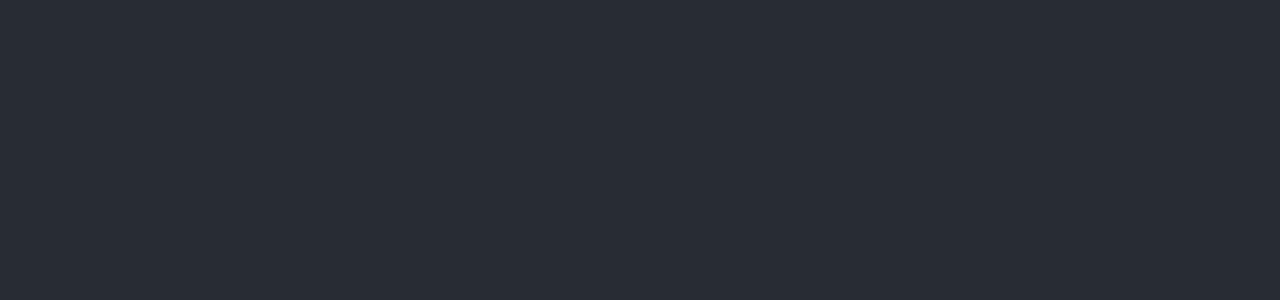
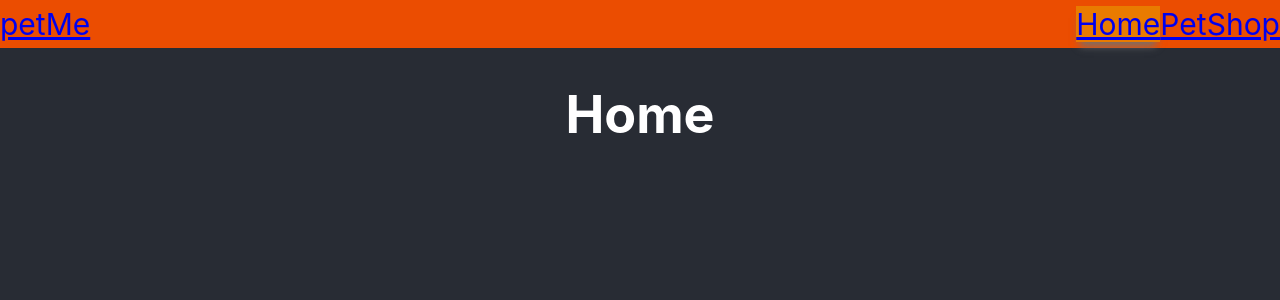
Before and after one commit to Skim1571/petMe, a React (Create React App) app in the folder client/: page / in a window 1280 px wide. Shown: the top 300 px of the page. Built offline with nearby package versions, Linux system fonts and the light colour scheme.

Commit message:
Created PetShop page and started PetCard component

```diff
--- a/client/package.json
+++ b/client/package.json
@@ -6,6 +6,7 @@
     "@testing-library/jest-dom": "^5.16.5",
     "@testing-library/react": "^13.4.0",
     "@testing-library/user-event": "^13.5.0",
+    "axios": "^0.27.2",
     "react": "^18.2.0",
     "react-dom": "^18.2.0",
     "react-router-dom": "^6.3.0",
--- a/client/src/App.js
+++ b/client/src/App.js
@@ -1,10 +1,20 @@
 import './sytles/App.css'
+import { Routes, Route } from 'react-router-dom'
+import { NavBar } from './components/NavBar';
+import { Home } from './pages/Home'
+import { PetShop } from './pages/PetShop';
 
 function App() {
+
   return (
     <div className="App">
       <header className="App-header">
+        <NavBar />
       </header>
+      <Routes>
+        <Route path='/' element={<Home />} />
+        <Route path='/petshop' element={<PetShop />} />
+      </Routes>
     </div>
   );
 }
--- /dev/null
+++ b/client/src/components/NavBar.jsx
@@ -0,0 +1,16 @@
+import { NavLink, Link } from "react-router-dom"
+
+export const NavBar = () => {
+
+  return (
+    <nav className="navBar">
+      <div id="logo">
+        <Link to="/">petMe</Link>
+      </div>
+      <div className="nav-links">
+        <NavLink to='/' className={({ isActive }) => isActive ? "active" : undefined}>Home</NavLink>
+        <NavLink to='/petshop' className={({ isActive }) => isActive ? "active" : undefined}>PetShop</NavLink>
+      </div>
+    </nav>
+  )
+}
--- /dev/null
+++ b/client/src/components/PetCard.jsx
@@ -0,0 +1,23 @@
+import { useNavigate } from "react-router-dom"
+
+export const PetCard = ({ shopPets }) => {
+  let navigate = useNavigate()
+
+  const showPets = (pet) => {
+    navigate(`/pets/${pet.id}`)
+  }
+
+  return (
+    <div className="pet-card-grid">
+      {
+        shopPets.map((pet) => (
+          <div key={pet._id} className="card pet-card" onClick={() => showPets(pet)}>
+            <div className="info-wrapper flex-col">
+              <h3>{pet.petName}</h3>
+            </div>
+          </div>
+        ))
+      }
+    </div>
+  )
+}
--- /dev/null
+++ b/client/src/globals.js
@@ -0,0 +1,5 @@
+const BASE_URL = 'http://localhost:8000'
+
+module.exports = {
+  BASE_URL
+}
--- /dev/null
+++ b/client/src/pages/Home.js
@@ -0,0 +1,9 @@
+
+export const Home = () => {
+
+  return (
+    <div>
+      <h1>Home</h1>
+    </div>
+  )
+}
--- /dev/null
+++ b/client/src/pages/PetShop.js
@@ -0,0 +1,33 @@
+import { useState, useEffect } from 'react'
+import { BASE_URL } from '../globals'
+import axios from 'axios'
+import { PetCard } from '../components/PetCard'
+
+export const PetShop = () => {
+  const [shopPets, setShopPets] = useState()
+
+  const getShopPets = async () => {
+    console.log('hello')
+    const res = await axios.get(`${BASE_URL}/pets/`)
+    setShopPets(res.data)
+    console.log(res.data)
+  }
+
+  useEffect(() => {
+    console.log('hello2')
+    getShopPets()
+  }, [])
+
+  return (
+    <div>
+      <div>
+        <h1>PetShop</h1>
+      </div>
+      <div>
+        <PetCard shopPets={shopPets} />
+      </div>
+
+
+    </div>
+  )
+}
--- a/client/src/sytles/App.css
+++ b/client/src/sytles/App.css
@@ -1,14 +1,28 @@
 .App {
-  text-align: center;
-}
-
-.App-header {
   background-color: #282c34;
   min-height: 100vh;
   display: flex;
   flex-direction: column;
   align-items: center;
-  justify-content: center;
   font-size: calc(10px + 2vmin);
   color: white;
 }
+
+
+nav {
+  background-color: #eb4d01;
+  color: #ffffff;
+  height: 6vh;
+  display: flex;
+  justify-content: space-between;
+  align-items: center;
+  width: 100vw;
+  font-size: 30px;
+  cursor: pointer;
+  text-decoration: none;
+}
+
+.active {
+  background-color: #e97b00;
+  box-shadow: 0 8px 8px -4px rgb(113, 113, 113);
+}
```
